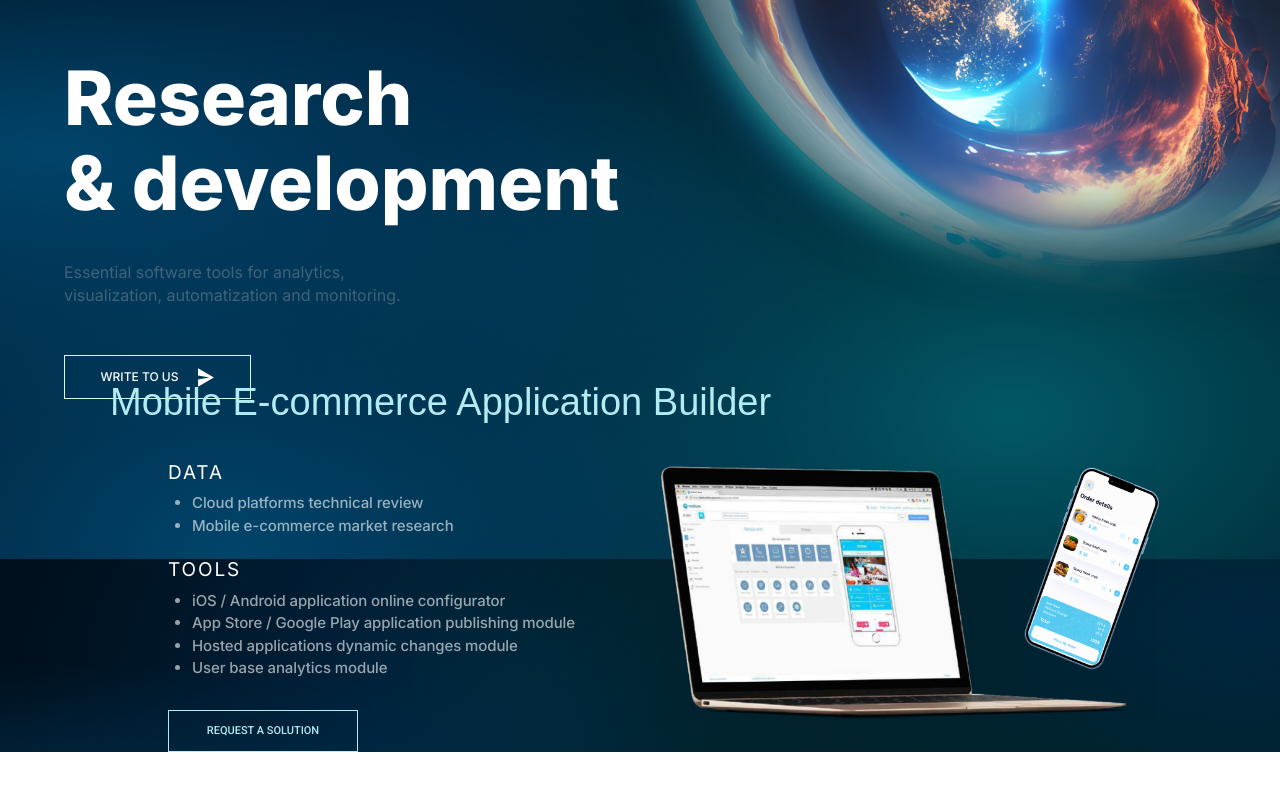
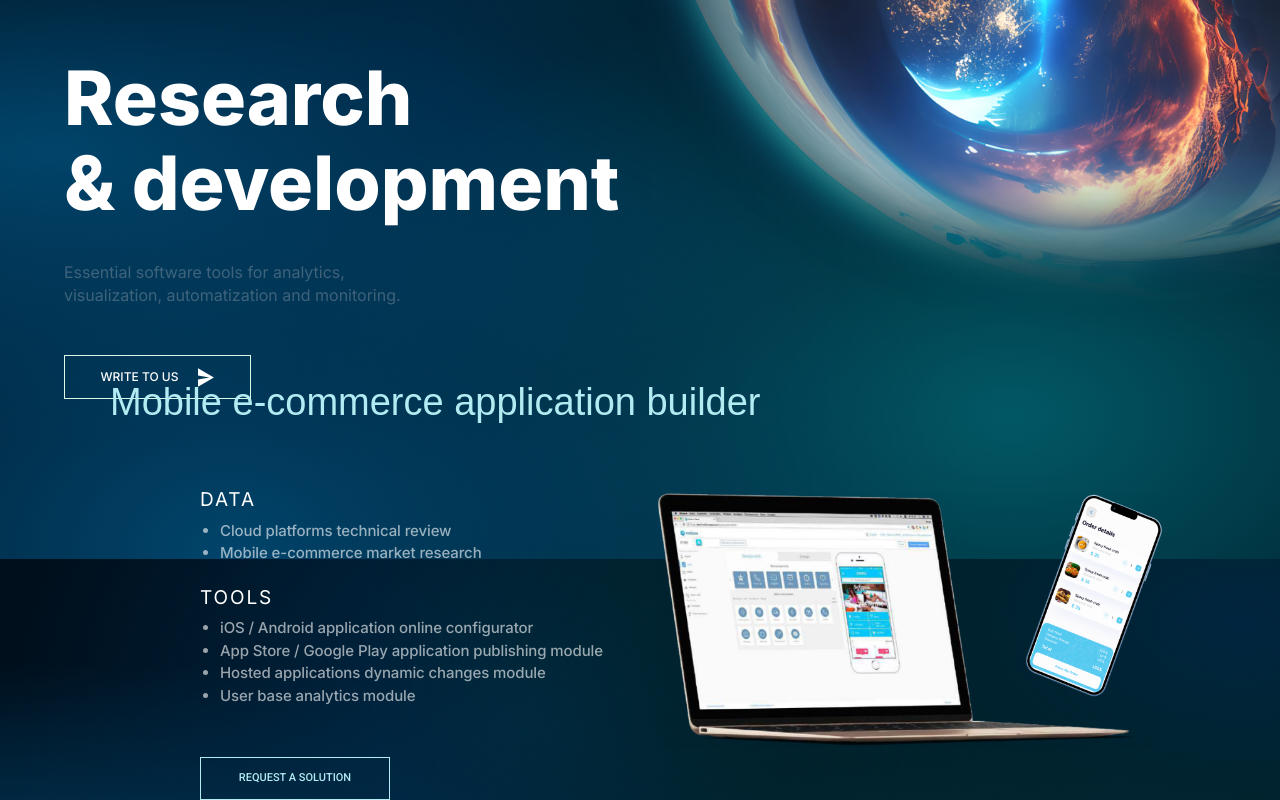
Before and after one commit to wibedev-team/datachain-demo, a Next.js app: page / in a window 1280 px wide. Shown: the part 241-1041 px from the top of the page. Before the commit the page ends 993 px from the top, so only its background shows below. Built offline with nearby package versions, Linux system fonts and the light colour scheme; a web font is replaced by a local one.

Commit message:
fix styles, add transition

```diff
--- a/src/shared/ui/Button/Button.tsx
+++ b/src/shared/ui/Button/Button.tsx
@@ -11,7 +11,7 @@ export const Button = (props: ButtonProps) => {
 
   return (
     <button
-      className={`${className} ${roboto.className} uppercase text-accent text-[10px] font-medium max-w-[163px] py-2.5 w-full border border-current md:text-[7.5px] md:max-w-[125px] md:py-[8px] lg:text-[11px] lg:max-w-[190px] lg:py-[12px] xl:text-[18px] xl:max-w-[290px] xl:py-[18px]`}
+      className={`${className} ${roboto.className} uppercase text-accent text-[10px] font-medium max-w-[163px] py-2.5 w-full border border-current md:text-[7.5px] md:max-w-[125px] md:py-[8px] lg:text-[11px] lg:max-w-[190px] lg:py-[12px] xl:text-[18px] xl:max-w-[290px] xl:py-[18px] hover:bg-blue hover:text-primary hover:border-transparent transition-all duration-200`}
       type="button"
       disabled={disabled}
       {...otherProps}>
--- a/src/shared/ui/ToolkitList/ToolkitList.tsx
+++ b/src/shared/ui/ToolkitList/ToolkitList.tsx
@@ -11,7 +11,7 @@ export const ToolkitList = ({ title, list, className }: ToolkitListProps) => {
     <div className={className}>
       <h3 className="uppercase text-[15px] leading-[150%] tracking-[1.5px] md:text-[12.6px] lg:text-[19px] lg:tracking-[1.9px] xl:text-3xl">{title}</h3>
 
-      <ul className="text-secondary mt-[5px] list-disc pl-6 text-xs font-medium leading-[150%] -tracking-[0.132px] md:text-[10px] md:-tracking-[0.11px] lg:text-[15px] xl:text-2xl">
+      <ul className="text-secondary mt-[5px] list-disc pl-5 text-xs font-medium leading-[150%] -tracking-[0.132px] md:text-[10px] md:-tracking-[0.11px] lg:text-[15px] xl:text-2xl xl:mt-[20px] xl:pl-9">
         {list.map((text) => (
           <li key={text}>{text}</li>
         ))}
--- a/src/widgets/MobileBlock/MobileBlock.tsx
+++ b/src/widgets/MobileBlock/MobileBlock.tsx
@@ -11,22 +11,22 @@ const ToolsList = ['iOS / Android application online configurator', 'App Store /
 export const MobileBlock = () => {
   return (
     <section className="container mt-[60px] md:mt-[75px]">
-      <SectionTitle text="Mobile E-commerce Application Builder" />
+      <SectionTitle text="Mobile e-commerce application builder" />
 
-      <div className="flex flex-col md:flex-row-reverse md:mt-[37.88px] justify-between xl:mt-[80px]">
+      <div className="flex flex-col justify-between md:flex-row-reverse md:mt-[45px] lg:mt-[65px] xl:mt-[110px]">
         <Image
-          className="object-contain my-[60px] md:my-0 md:max-h-[173px] md:max-w-[337px] lg:max-h-[263px] lg:max-w-[512px] 2xl:max-w-full 2xl:max-h-full"
+          className="object-fill my-[60px] md:my-0 md:max-h-[173px] md:max-w-[337px] lg:max-h-[263px] lg:max-w-[512px] xl:max-w-full xl:max-h-[411px]"
           src="/media/images/devices.png"
           alt=""
           width={801}
           height={411}
         />
 
-        <div className="md:pl-[58px] lg:pl-[58px] xl:pl-[140px]">
+        <div className="md:pl-[58px] lg:pl-[90px] xl:pl-[140px]">
           <ToolkitList title="data" list={DataList} />
-          <ToolkitList className="mt-[15px] md:mt-[12px] lg:mt-[19px] xl:mt-[30px]" title="tools" list={ToolsList} />
+          <ToolkitList className="mt-[15px] md:mt-[12px] lg:mt-[19px] xl:mt-[35px]" title="tools" list={ToolsList} />
 
-          <Button className="mt-[30px] xl:mt-[60px]" />
+          <Button className="mt-[30px] lg:mt-[50px] xl:mt-[80px]" />
         </div>
       </div>
     </section>
--- a/tailwind.config.js
+++ b/tailwind.config.js
@@ -15,14 +15,14 @@ module.exports = {
       sm: '400px',
       md: '768px',
       lg: '1280px',
-      xl: '1660px',
-      '2xl': '1920px',
+      xl: '1920px',
     },
     extend: {
       colors: {
         primary: '#ffffff',
         secondary: 'rgba(255, 255, 255, 0.60)',
         accent: '#B2EBF2',
+        blue: '#00BCD4',
       },
       backgroundImage: {
         'gradient-radial': 'radial-gradient(var(--tw-gradient-stops))',
```
